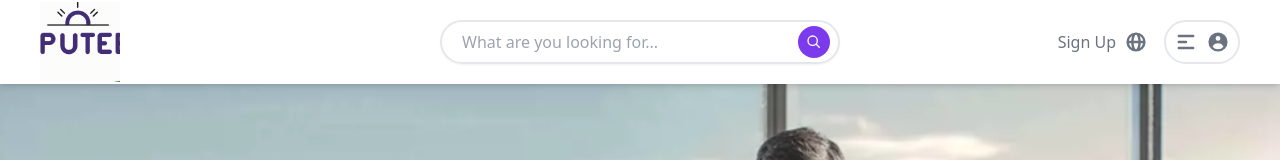
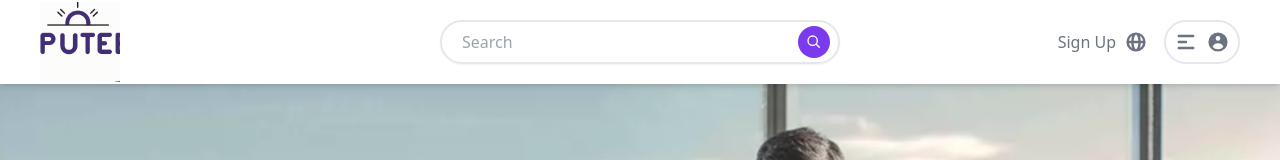
Before and after one commit to hamadawan/ali-project, a Next.js app: page / in a window 1280 px wide. Shown: the top 160 px of the page. Built offline with nearby package versions, Linux system fonts and the light colour scheme.

Commit message:
Fix header search input placeholder

```diff
--- a/components/Header/Header.interfaces.ts
+++ /dev/null
@@ -1,3 +0,0 @@
-export interface HeaderProps {
-    title?: string;
-}
--- a/components/Header/index.tsx
+++ b/components/Header/index.tsx
@@ -3,14 +3,13 @@ import Image from "next/image";
 import { useRouter } from "next/router";
 import { SearchIcon } from "@heroicons/react/outline";
 import { GlobeAltIcon, MenuAlt1Icon, UserCircleIcon } from "@heroicons/react/solid";
-import { HeaderProps } from "./Header.interfaces";
 import logo from '../../public/logo-mid.png'
 
-const Header: React.FunctionComponent<HeaderProps> = () => {
+const Header: React.FunctionComponent = () => {
   const [searchInput, setSearchInput] = React.useState<string>('');
   const router = useRouter();
   const { query } = router.query;
-    console.log(query)
+
   const search = () => {
     router.push({
       pathname: '/search',
@@ -34,13 +33,14 @@ const Header: React.FunctionComponent<HeaderProps> = () => {
           value={searchInput}
           onChange={(e) => setSearchInput(e.target.value)}
           className="flex-grow pl-5 bg-transparent outline-none"
-          type="text" placeholder={(query ?? 'What are you looking for...') as string}
+          type="text" placeholder={(query ?? 'Search') as string}
           onKeyDown={(e) => e.key === 'Enter' && search()}
           onSubmit={search}
         />
         <SearchIcon
           onClick={search}
-          className="hidden md:inline-flex h-8 bg-violet-600 text-white rounded-full p-2 cursor-pointer md:mx-2" />
+          className="hidden md:inline-flex h-8 bg-violet-600 text-white rounded-full p-2 cursor-pointer md:mx-2"
+        />
       </div>
       <div className="flex space-x-4 justify-end text-gray-500">
         <div className="flex items-center space-x-2 cursor-pointer">
```
Lines whose indentation alone changed are shown as unchanged.
